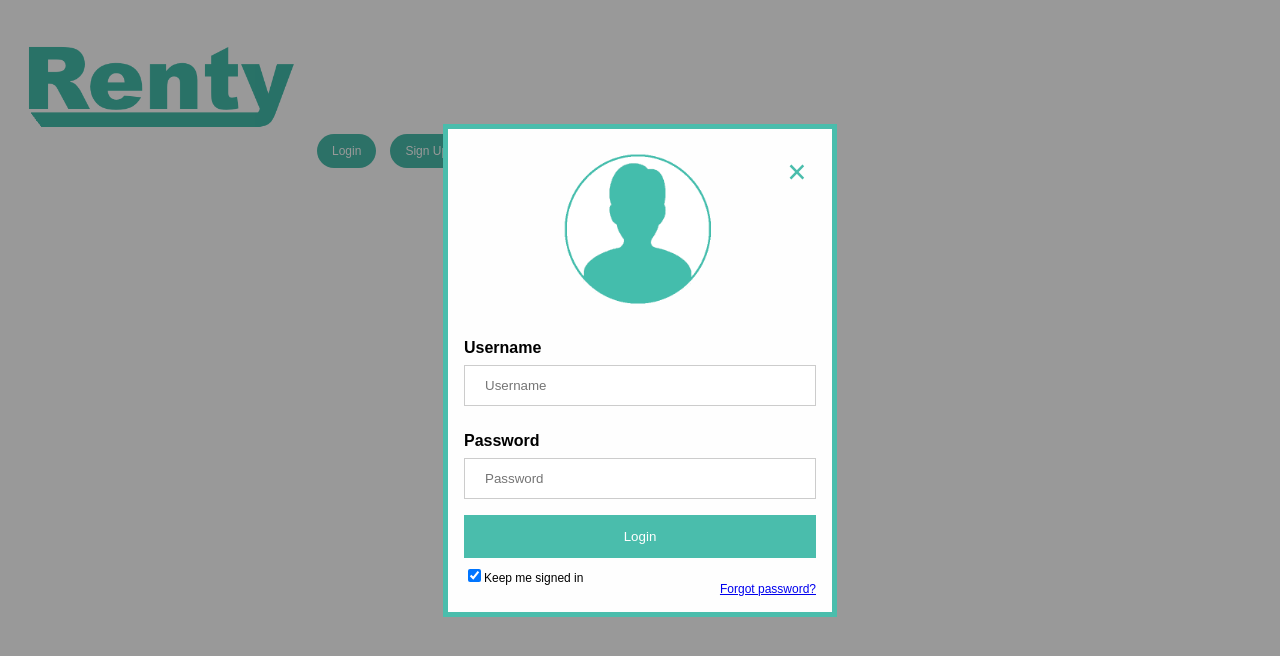
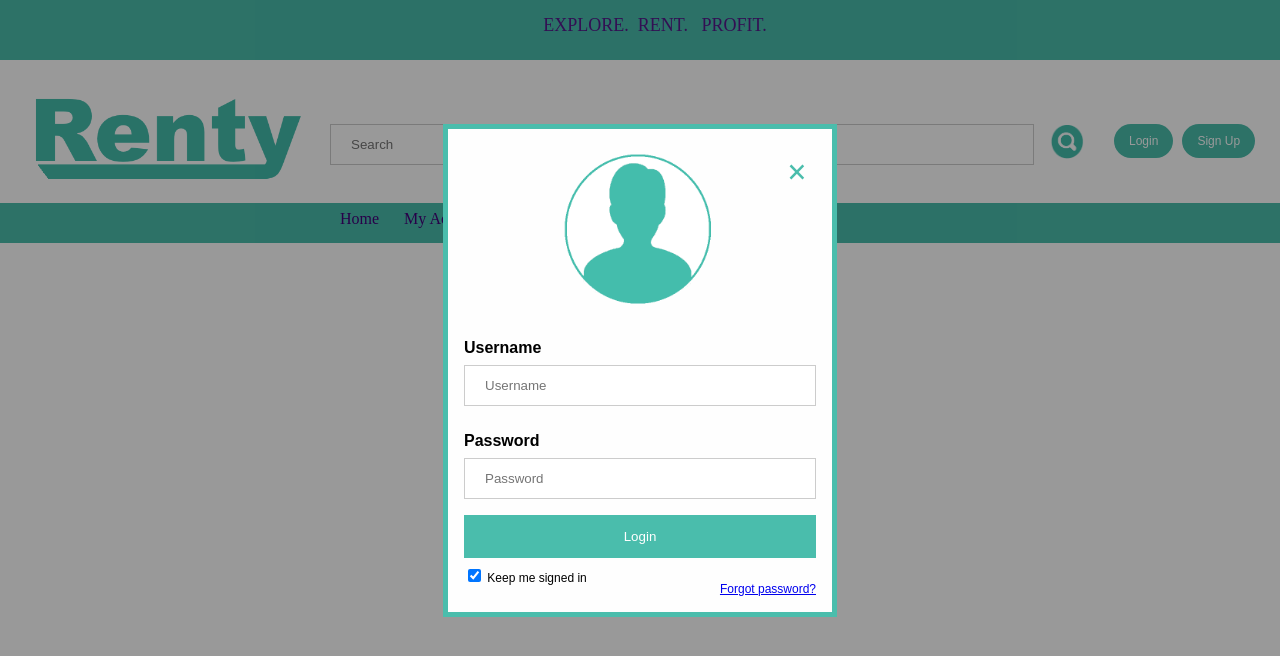
Before and after one commit to ejlin/Renty, a plain HTML site: page index.html in a window 1280 px wide. Both pictures are taken after a click on the button "Login". Drawn offline with Linux system fonts and the light colour scheme.

Commit message:
Added UI to the webpage

```diff
--- a/index.html
+++ b/index.html
@@ -10,44 +10,100 @@
     </link>
     <link rel="icon" type="img/ico" href="Images/favicon.ico">
     </link>
-
     <title>
       Renty
     </title>
   </head>
+
+  <a href="" style="text-decoration:none">
+    <div class="topHeader" style="padding-left: 15px; padding-top: 15px; padding-bottom: 5px;">
+      <center>
+        EXPLORE. &nbsp;RENT. &nbsp; PROFIT.
+      </center>
+    </div>
+  </a>
+
   <body>
+    <img src="Images/Renty.png" alt="Renty" class="renty" style="width:300px; height: 150px; margin: auto auto auto 15px;">
+    <form>
+      <input type="text" style="float:left;width:55%; margin: 5% auto auto 15px;" placeholder="Search" required>
+      <a href=""><img src="Images/Search.png" alt="Renty" class="buttonPress" style="width:35px; height: 35px; margin: 5% 15px auto 15px; border-radius:25px;float:left;">
+      </a>
+    </form>
 
-<img src="Images/Renty.png" alt="Renty" class="renty" style="width:300px; height: 150px">
-
-
-<button onclick="document.getElementById('id01').style.display='block'" style="width:auto; margin:5px; padding:10px 15px 10px 15px; border-radius:25px"><div class="Arial">Login</div></button>
+    <button onclick="document.getElementById('id01').style.display='block'" class="buttonPress" style="width:auto; margin:5% auto auto 15px; padding:10px 15px 10px 15px; border-radius:25px">
+      <div class="ArialButton">
+        Login
+      </div>
+    </button>
 
     <div id="id01" class="modal">
       <form class="modal-content animate" action="action_page.php">
         <div class="imgcontainer">
-      <span onclick="document.getElementById('id01').style.display='none'" class="close" title="Close Modal">&times;</span>
+          <span onclick="document.getElementById('id01').style.display='none'" class="close" title="Close Modal">&times;
+          </span>
           <img src="Images/Avatar.png" alt="Avatar" class="avatar">
+          </img>
         </div>
 
         <div class="container">
-      <label><b>Username</b></label>
+          <label>
+            <b>
+              Username
+            </b>
+          </label>
         <input type="text" placeholder="Username" name="uname" required>
-      <br></br>
-      <label><b>Password</b></label>
+          <br>
+          </br>
+        </input>
+        <label>
+          <b>
+            Password
+          </b>
+        </label>
         <input type="password" placeholder="Password" name="psw" required>
-
-      <button type="submit">Login</button>
-      <div class="Arial"><input type="checkbox" checked="checked">Keep me signed in</div></input>
-      <span class="psw"><a href="#"><div class="Arial"><u>Forgot password?</u></div></a></span>
+        </input>
+        <button type="submit" class="buttonPress">
+          Login
+        </button>
+        <div class="Arial">
+          <input type="checkbox" checked="checked">
+            Keep me signed in
+          </input>
+        </div>
+        <span class="psw">
+          <a href="#">
+            <div class="Arial">
+              <u>
+                Forgot password?
+              </u>
+            </div>
+          </a>
+        </span>
         <p style="clear: both;">
       </div>
 
       <!-- <button type="button" onclick="document.getElementById('id01').style.display='none'" class="cancelbtn">Cancel</button>-->
-    </div>
     </form>
   </div>
 
-<button style="width:auto; margin:5px; padding:10px 15px 10px 15px; border-radius:25px"><div class="Arial">Sign Up</div></button>
+    <button style="width:auto; margin:5px; padding:10px 15px 10px 15px; border-radius:25px" class="buttonPress">
+      <div class="ArialButton">
+        Sign Up
+      </div>
+    </button>
+
+    <div class="midHeader">
+      <div class="link">
+        Home
+      </div>
+      <div class="link">
+        My Account
+      </div>
+      <div class="link">
+        FAQ
+      </div>
+    </div>
 
     <script>
     // Get the modal
@@ -60,6 +116,5 @@ window.onclick = function(event) {
         }
       }
     </script>
-
   </body>
 </html>
--- a/style.css
+++ b/style.css
@@ -1,4 +1,11 @@
 /* Full-width input fields */
+
+html, body
+{
+    margin: 0;
+    padding: 0;
+}
+
 input[type=text], input[type=password] {
     width: 100%;
     padding: 12px 20px;
@@ -6,6 +13,17 @@ input[type=text], input[type=password] {
     display: inline-block;
     border: 1px solid #ccc;
     box-sizing: border-box;
+}
+
+input[type=button] {
+    background-color: #4ABDAC;
+    color: white;
+    padding: 14px 20px;
+    margin: 8px 0;
+    border: none;
+    cursor: pointer;
+    width: 100%;
+    border-radius: 25px;
 }
 
 /* Set a style for all buttons */
@@ -19,10 +37,40 @@ button {
     width: 100%;
 }
 
+.topHeader {
+    background-color: #4ABDAC;
+    width: 100%;
+    height: 40px;
+    margin-top: none;
+    font-size: 18px;
+    font-family: Arial-Black;
+}
+
+.midHeader {
+    background-color: #4ABDAC;
+    width: 100%;
+    height: 40px;
+    margin-top: 40px;
+    font-size: 16px;
+    font-family: Arial-Black;
+}
+
+.link {
+  color: #43007a;
+  margin-top: 7px;
+  margin-left: 25px;
+  float: left;
+}
+
 .cancelbtn {
     width: auto;
     padding: 10px 18px;
     background-color: #4ABDAC;
+}
+
+
+.buttonPress:hover{
+  opacity: 0.7;
 }
 
 /* Center the image and position the close button */
@@ -48,6 +96,10 @@ span.psw {
 
 label{
   font: normal 16px Arial;
+}
+
+.renty{
+  float:left;
 }
 
 /* The Modal (background) */
@@ -89,7 +141,17 @@ label{
     cursor: pointer;
 }
 
+.renty{
+  float: left;
+}
+
 .Arial{
+  font-size: 12px;
+  font-family: 'Arial';
+  float: left;
+}
+
+.ArialButton{
   font-size: 12px;
   font-family: 'Arial';
   float: left;
```
Also changed, not shown: Images/Search.png (added), 1 other file. Lines whose indentation alone changed are shown as unchanged.
